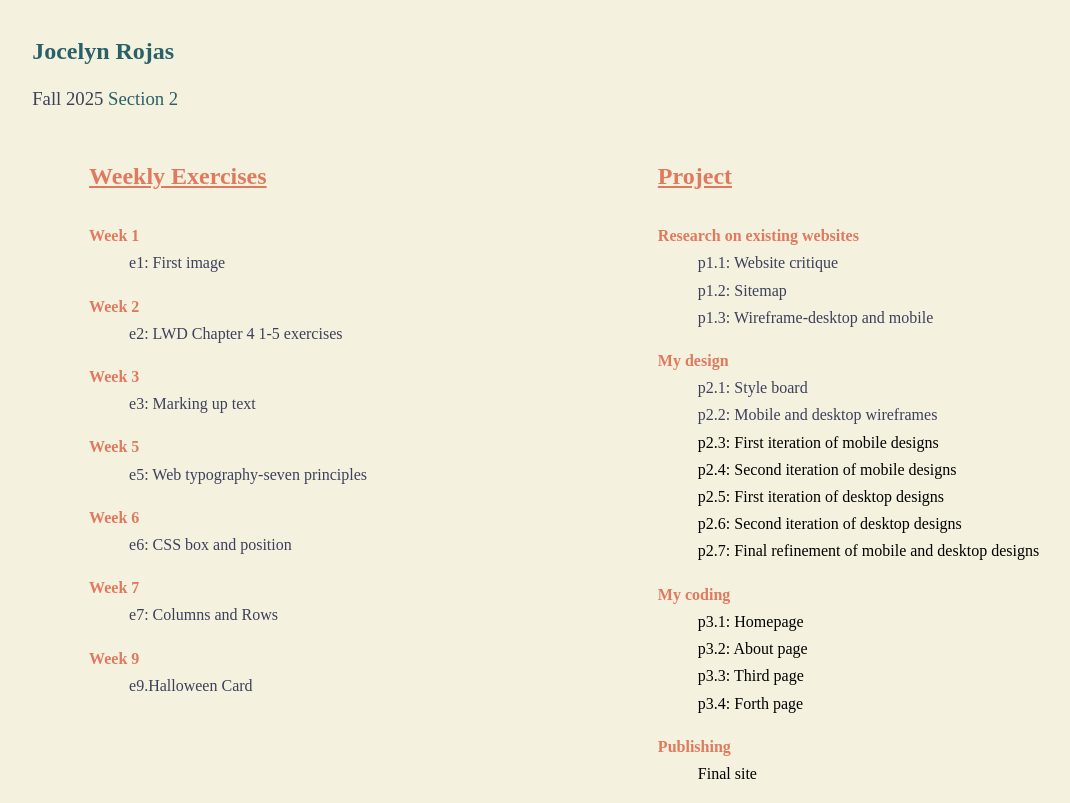
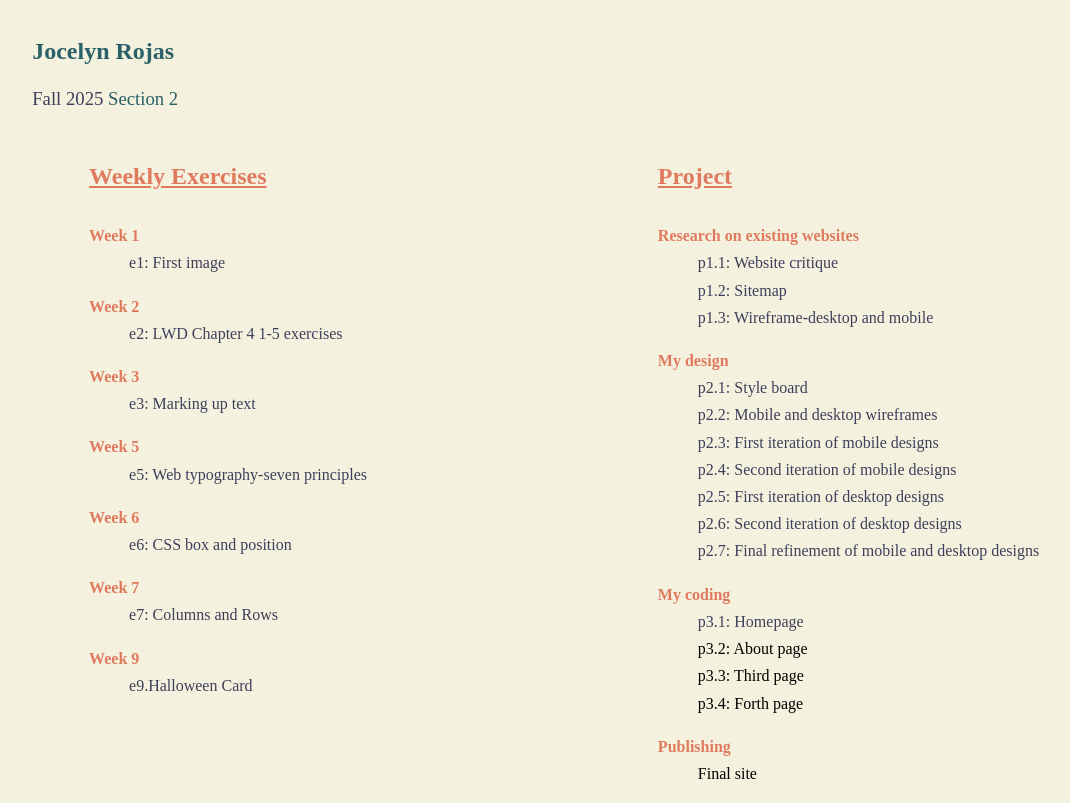
Before and after one commit to joceyrojas/AVT217, a plain HTML site: page weekly/index.html in a window 1280 px wide. Shown: the part 117-920 px from the top of the page, without its empty margins (39-1109 px from the left). Drawn offline with Linux system fonts and the light colour scheme; a web font is replaced by a local one.

Commit message:
Add files via upload

```diff
--- a/weekly/index.html
+++ b/weekly/index.html
@@ -69,17 +69,17 @@
 
 	<dt>My design </dt>
     <dd><a href="../process/Styleboard.html">p2.1: Style board</a></dd>
-	<dd><a href="../process/my-wireframes.html">p2.2: Mobile and desktop wireframes</a></dd>
-    <dd>p2.3: First iteration of mobile designs</dd>
-	<dd>p2.4: Second iteration of mobile designs</dd>
-    <dd><a href="../process/DesktopV1.html"></a>p2.5: First iteration of desktop designs</dd>
-	<dd>p2.6: Second iteration of desktop designs</dd>
-	<dd>p2.7: Final refinement of mobile and desktop designs</dd>
+	<dd><a href="../process/Wireframes.html">p2.2: Mobile and desktop wireframes</a></dd>
+	<dd><a href="../process/mobile wireframe.png">p2.3: First iteration of mobile designs</a></dd>
+	<dd><a href="../process/mobile wireframe.png">p2.4: Second iteration of mobile designs</a></dd>
+    <dd><a href="../process/DesktopV1.html">p2.5: First iteration of desktop designs</a></dd>
+	<dd><a href="../process/DesktopV1.html">p2.6: Second iteration of desktop designs</a></dd>
+	<dd><a href="../process/p2.7- Final refinement of mobile and desktop designs.html">p2.7: Final refinement of mobile and desktop designs</dd>
 </dl>
 
 <dl>
 	<dt>My coding </dt>
-    <dd>p3.1: Homepage</dd>
+    <dd><a href="../project/Homepage Coding.html">p3.1: Homepage</a></dd>
     <dd>p3.2: About page</dd>
     <dd>p3.3: Third page</dd>
 	<dd>p3.4: Forth page</dd>
```
